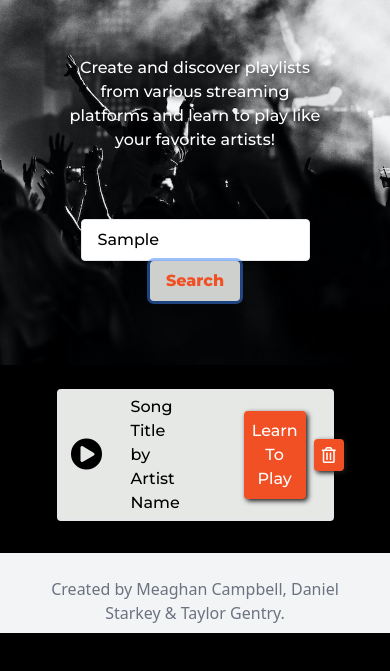
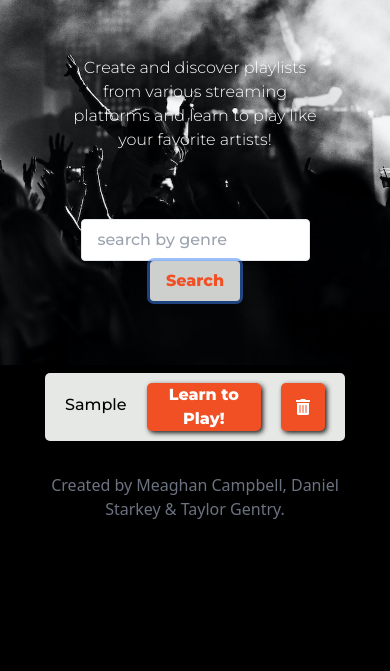
Before and after one commit to MeaghanCampbell/disc-live, a plain HTML site: page index.html in a window 390 px wide. Both pictures are taken after typing "Sample" into the empty fields and a click on the button "Search". Shown: the part 147-818 px from the top of the page. Drawn offline with nearby package versions, Linux system fonts and the light colour scheme.

Commit message:
mobile styles, cleanup css & javascript create elements

```diff
--- a/assets/css/style.css
+++ b/assets/css/style.css
@@ -22,6 +22,7 @@
 .description {
   text-shadow: 2px 2px 5px #191919;
   color: #FFFFFF;
+  font-weight: lighter;
 }
 .search {
   color: #f15025;
@@ -29,13 +30,50 @@
 }
 .search:hover {
   background-color: #E6E8E6;
+  color: #f38162;
 }
+
+/* player container styles (ul) */
+.player-container {
+  margin: 2px auto;
+  padding: 6px;
+  width: 80%;
+
+}
+/* player container styles (li element) */
+.song-background {
+  background-color: #E6E8E6;
+  display: flex;
+  flex-direction: row;
+  justify-content: space-between;
+  border-radius: 5px;
+  padding: 10px;
+}
+/* song title & artist name */
+.song-details {
+  text-align: left;
+  padding: 10px;
+}
+/* trash and learn button container */
+.button-container {
+  display: flex;
+  flex-direction: row;
+  align-items: stretch;
+}
+
+/* button styles */
 .learn, .trash {
   box-shadow: 2px 2px 5px #191919;
-  background-color:#f15025
-
+  background-color:#f15025;
+  text-align: center;
+  color: #FFFFFF;
+  font-weight: bold;
+  border-radius: 5px;
+  padding: 0 15px;
+  margin: 0 10px;
 }
 
-.song-choice {
-  background-color: #E6E8E6;
+.learn:hover, .trash:hover {
+  box-shadow: none;
+  background-color: #f38162;
 }
--- a/assets/js/script.js
+++ b/assets/js/script.js
@@ -0,0 +1,68 @@
+// select search button
+var searchBtnEl = document.querySelector('#search-btn')
+
+// select search input
+var searchInputEl = document.querySelector('#search-input')
+
+// select player container
+var playerSectionEl = document.querySelector('#song-display')
+
+var submitSearch = function(event) {
+    event.preventDefault();
+
+    // get value from city name input
+    var songTitle = searchInputEl.value.trim();
+
+    if (songTitle) {
+        displaySongPlayer(songTitle);
+        searchInputEl.value = "";
+    } else {
+        alert('Please enter a song title')
+    }
+}
+
+// function to fetch spotify data here
+
+// function to display player
+var displaySongPlayer = function(songTitle) {
+
+    // create player container (ul)
+    var playerContainerEl = document.createElement('ul')
+    playerContainerEl.classList.add('player-container')
+
+    // create song background (li)
+    var songBackgroundEl = document.createElement('li')
+    songBackgroundEl.className = 'song-background'
+
+    // create p element and give it value of songTitle (searched term)
+    var songTitleEl = document.createElement('p')
+    songTitleEl.classList.add('song-details')
+    songTitleEl.textContent = songTitle
+
+    // create container for buttons
+    var btnContainerEl = document.createElement('div')
+    btnContainerEl.classList.add('button-container')
+
+    // create learn button
+    var learnBtnEl = document.createElement('button')
+    learnBtnEl.classList.add('learn')
+    learnBtnEl.textContent = 'Learn to Play!'
+
+    // create trash button and icon
+    var trashBtnEl = document.createElement('button')
+    trashBtnEl.classList.add('trash')
+    trashBtnEl.classList.add('far')
+    trashBtnEl.classList.add('fa-trash-alt')
+
+    // append elements to page
+    playerSectionEl.appendChild(playerContainerEl)
+    playerContainerEl.appendChild(songBackgroundEl)
+    songBackgroundEl.appendChild(songTitleEl)
+    songBackgroundEl.appendChild(btnContainerEl)
+    btnContainerEl.appendChild(learnBtnEl)
+    btnContainerEl.appendChild(trashBtnEl)
+
+}
+
+// listen for search button click
+searchBtnEl.addEventListener('click', submitSearch);
--- a/index.html
+++ b/index.html
@@ -29,8 +29,8 @@
             </div>
             <!-- Search Input -->
             <div id="searchBar">
-                <input class="form-control shadow appearance-none border rounded py-2 px-4 text-grey-darker focus:outline-none focus:ring focus:border-blue-300" id="enter-music" type="text" placeholder="search by genre" arial-label="search by genre">
-                <button class="search font-bold py-2 px-4 rounded focus:outline-none focus:ring focus:border-blue-300" type="button" id="search-btn">
+                <input id="search-input" class="form-control shadow appearance-none border rounded py-2 px-4 text-grey-darker focus:outline-none focus:ring focus:border-blue-300" id="enter-music" type="text" placeholder="search by genre" arial-label="search by genre">
+                <button id="search-btn" class="search font-bold py-2 px-4 rounded focus:outline-none focus:ring focus:border-blue-300" type="button" id="search-btn">
                     Search
                 </button>
             </div>
@@ -38,33 +38,15 @@
     </header>
 
     <!-- Song List Display -->
-    <section id="songDisplay">
-        <div class="container mb-2 flex mx-auto w-full items-center justify-center">
-            <ul class="flex flex-col p-6 w-10/12 space-y-4">
-                <!-- Song 1 -->
-                <li id="songChoice" class="song-choice flex flex-row flex-auto select-none items-center p-1 border-2 rounded">
-                    <button class="text-center text-black pl-2 pr-4 focus:outline-none focus:ring">
-                        <i class="fas fa-play-circle fa-2x"></i>
-                    </button>
-                    <div class="flex-auto pl-3 mr-16 font-medium">
-                        Song Title by Artist Name
-                    </div>
-                    <button class="learn w-auto text-center flex text-white text-bold rounded shadow-2xl justify-center items-center mr-2 p-2 focus:outline-none focus:ring focus:border-blue-300">
-                        Learn To Play
-                    </button>
-                    <button class="trash w-1/8 text-center flex text-white rounded shadow-2xl justify-center items-center mr-2 p-2 focus:outline-none focus:ring focus:border-blue-300">
-                        <i class="far fa-trash-alt"></i>
-                    </button>
-                </li>
-            </ul>
-        </div>
+    <section id="song-display">
+
     </section>
 
     <script src="./assets/js/script.js"></script>
 </body>
 
 <!-- Footer -->
-<footer id="footer" class="bg-gray-100 h-20 bottom-0 w-full">
+<footer id="footer" class="bg-black-100 h-20 bottom-0 w-full">
     <div class="box-border p-6">
         <p class="font-sans text-gray-500 text-center">Created by Meaghan Campbell, Daniel Starkey & Taylor Gentry.</p>
     </div>
```
